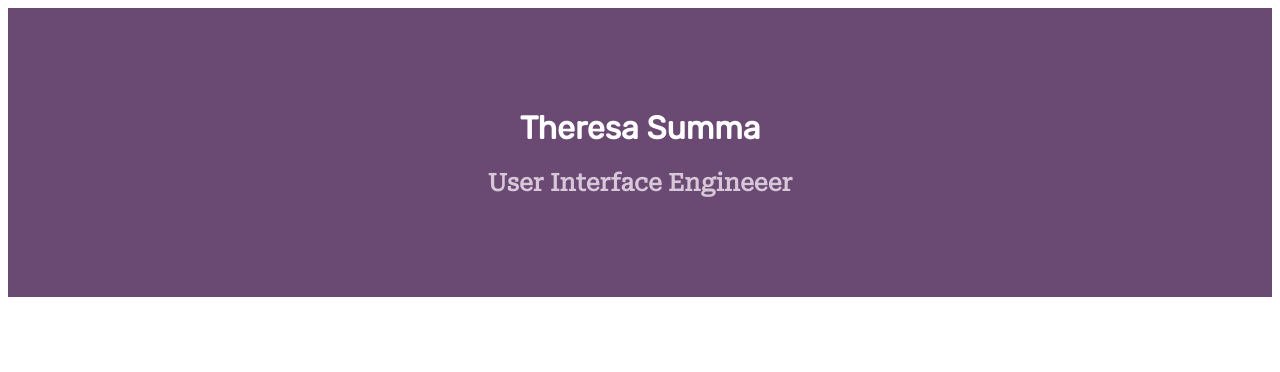
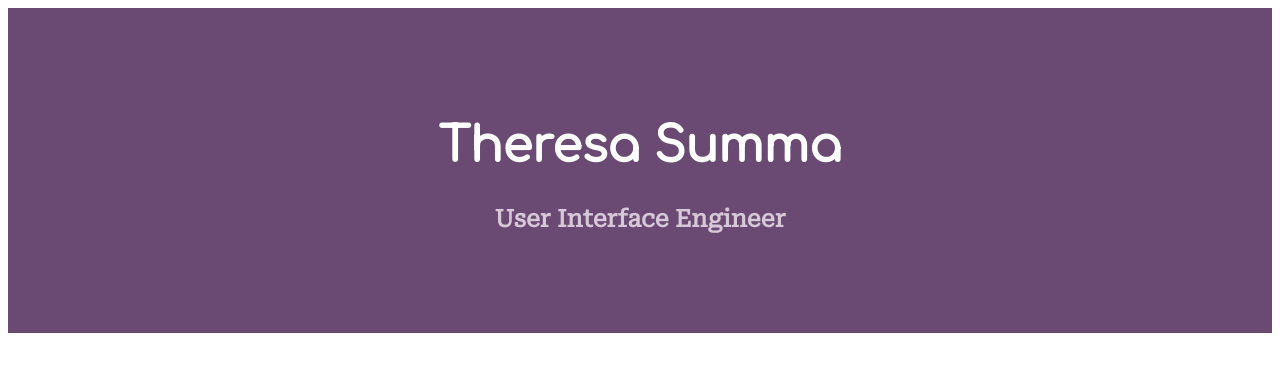
Before and after one commit to theresaanna/theresasumma, a Gatsby site: page / in a window 1280 px wide. Built offline with nearby package versions, Linux system fonts and the light colour scheme; Gatsby itself is replaced by a stand-in of ours.

Commit message:
playing with header fonts

```diff
--- a/gatsby-config.js
+++ b/gatsby-config.js
@@ -9,7 +9,7 @@ module.exports = {
       resolve: 'gatsby-plugin-google-fonts',
       options: {
         fonts: [
-          'rubik',
+          'Comfortaa',
           'Roboto Serif'
         ],
         display: 'swap'
--- a/src/components/PageHeader.js
+++ b/src/components/PageHeader.js
@@ -7,7 +7,7 @@ const PageHeader = () => {
     <header className="main">
       <div className="headers">
         <h1>Theresa Summa</h1>
-        <h2>User Interface Engineeer</h2>
+        <h2>User Interface Engineer</h2>
       </div>
     </header>
   )
--- a/src/components/PageHeader.sass
+++ b/src/components/PageHeader.sass
@@ -13,7 +13,8 @@
 
     h1
       color: #fff
-      font-family: Rubik, sans-serif
+      font-family: "Comfortaa", sans-serif
+      font-size: 3em
 
     h2
       font-family: "Roboto Serif", serif
```
